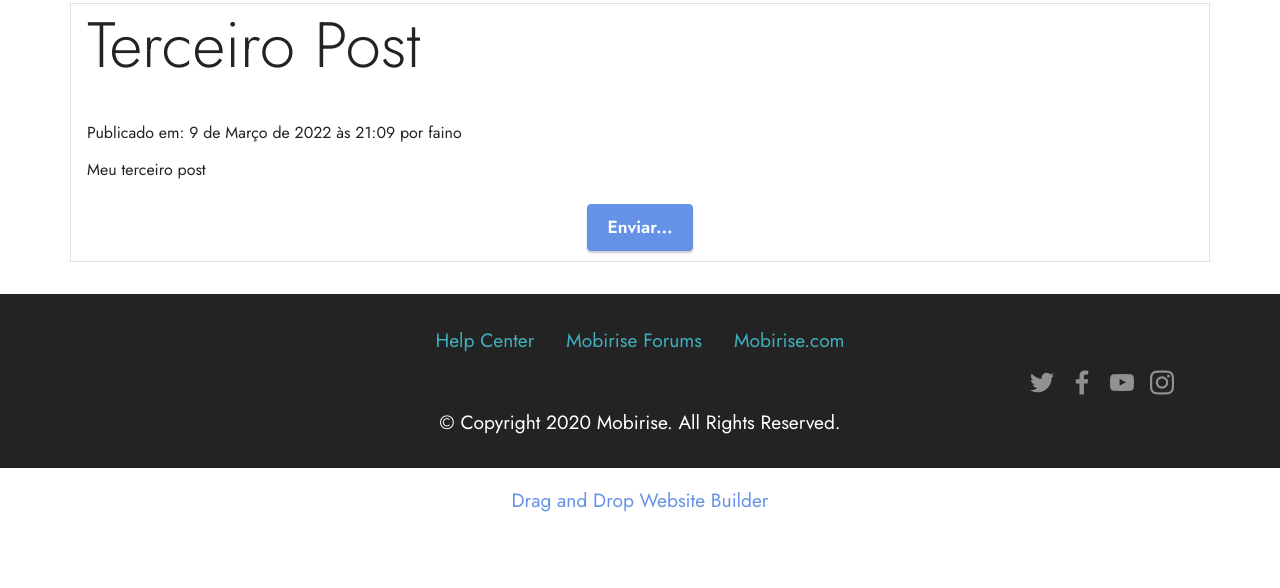
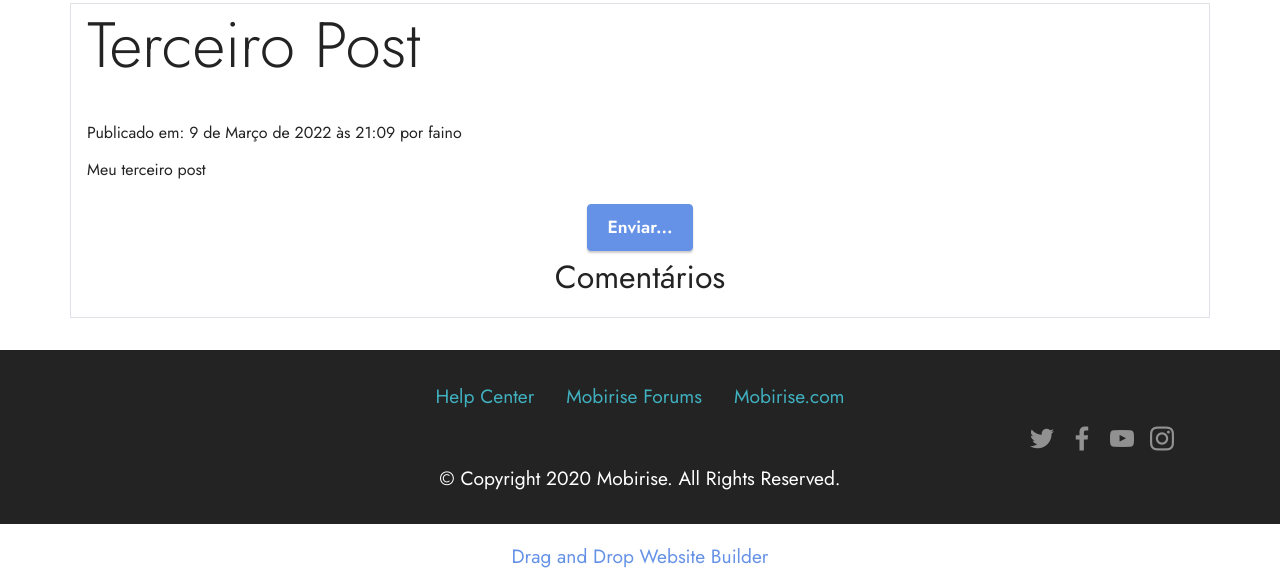
Before and after one commit to marcos-faino/blogifro2023-2, a Django app: a page that uses postagens/templates/postagens/detalhe.html in a window 1280 px wide. Shown: the part 283-871 px from the top of the page. Before the commit the page ends 795 px from the top, so only its background shows below. Run offline with Django 4.2, Linux system fonts and the light colour scheme; data comes from the database, SQL or seed files in the repository; both versions use the stored data as it was after the commit; parts of the project's set-up code (start-up, migrations or seed data) failed here and were passed over; some libraries are stand-ins or nearby versions.

Commit message:
comentarios

```diff
--- a/postagens/models.py
+++ b/postagens/models.py
@@ -31,3 +31,20 @@ class Postagem(models.Model):
 
     def __str__(self):
         return self.titulo
+
+
+class Comentario(models.Model):
+    nome = models.CharField(max_length=50)
+    email = models.EmailField()
+    corpo = models.TextField()
+    criado = models.DateTimeField(auto_now_add=True)
+    atualizado = models.DateTimeField(auto_now=True)
+    ativo = models.BooleanField(default=False)
+    postagem = models.ForeignKey(Postagem, on_delete=models.CASCADE, related_name='post_coments')
+
+    class Meta:
+        verbose_name = "Comentário"
+        verbose_name_plural = "Comentários"
+
+    def __str__(self):
+        return f'Comentário de: {self.nome}'
--- a/postagens/templates/postagens/detalhe.html
+++ b/postagens/templates/postagens/detalhe.html
@@ -24,8 +24,16 @@
                 </p>
             </div>
             <div class="mbr-section-btn align-center">
-                    <a class="btn btn-primary display-4"
-                       href="{% url 'enviarpost' post.id %}">Enviar...</a>
+                <a class="btn btn-primary display-4"
+                   href="{% url 'enviarpost' post.id %}">Enviar...</a>
+            </div>
+            <div class="mbr-section-btn align-center">
+                <h2>Comentários</h2>
+                {% for c in coments %}
+                <p>Comentário de {{ c.nome }}<br>
+                    <b>{{ c.corpo }}</b>
+                </p>
+                {% endfor %}
             </div>
         </div>
     </div>
--- a/postagens/views.py
+++ b/postagens/views.py
@@ -3,7 +3,7 @@ from django.urls import reverse_lazy
 from django.views.generic import TemplateView, ListView, DetailView, FormView
 
 from postagens.forms import EmailForm
-from postagens.models import Postagem
+from postagens.models import Postagem, Comentario
 
 
 class HomeView(TemplateView):
@@ -32,6 +32,11 @@ class DetalhePostView(DetailView):
     template_name = 'postagens/detalhe.html'
     model = Postagem
     context_object_name = 'post'
+
+    def get_context_data(self, **kwargs):
+        ctx = super().get_context_data(**kwargs)
+        ctx['coments'] = Comentario.objects.all().filter(postagem=self.object, ativo=True)
+        return ctx
 
 
 class EnviarPostFormView(FormView):
```
Also changed, not shown: postagens/admin.py (+8 -1 lines), blog.sqlite3, postagens/migrations/0001_initial.py (deleted), postagens/migrations/__init__.py (deleted).
